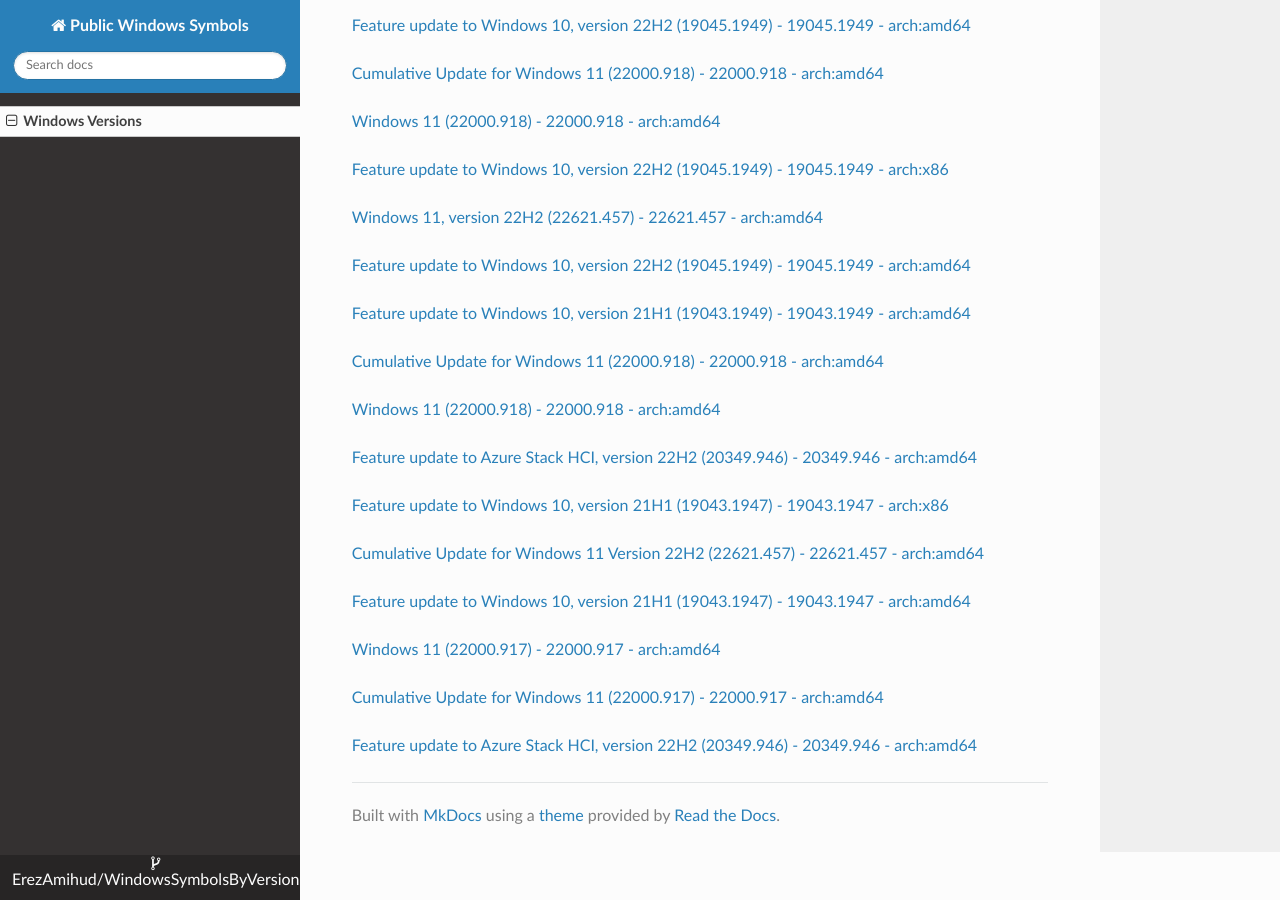
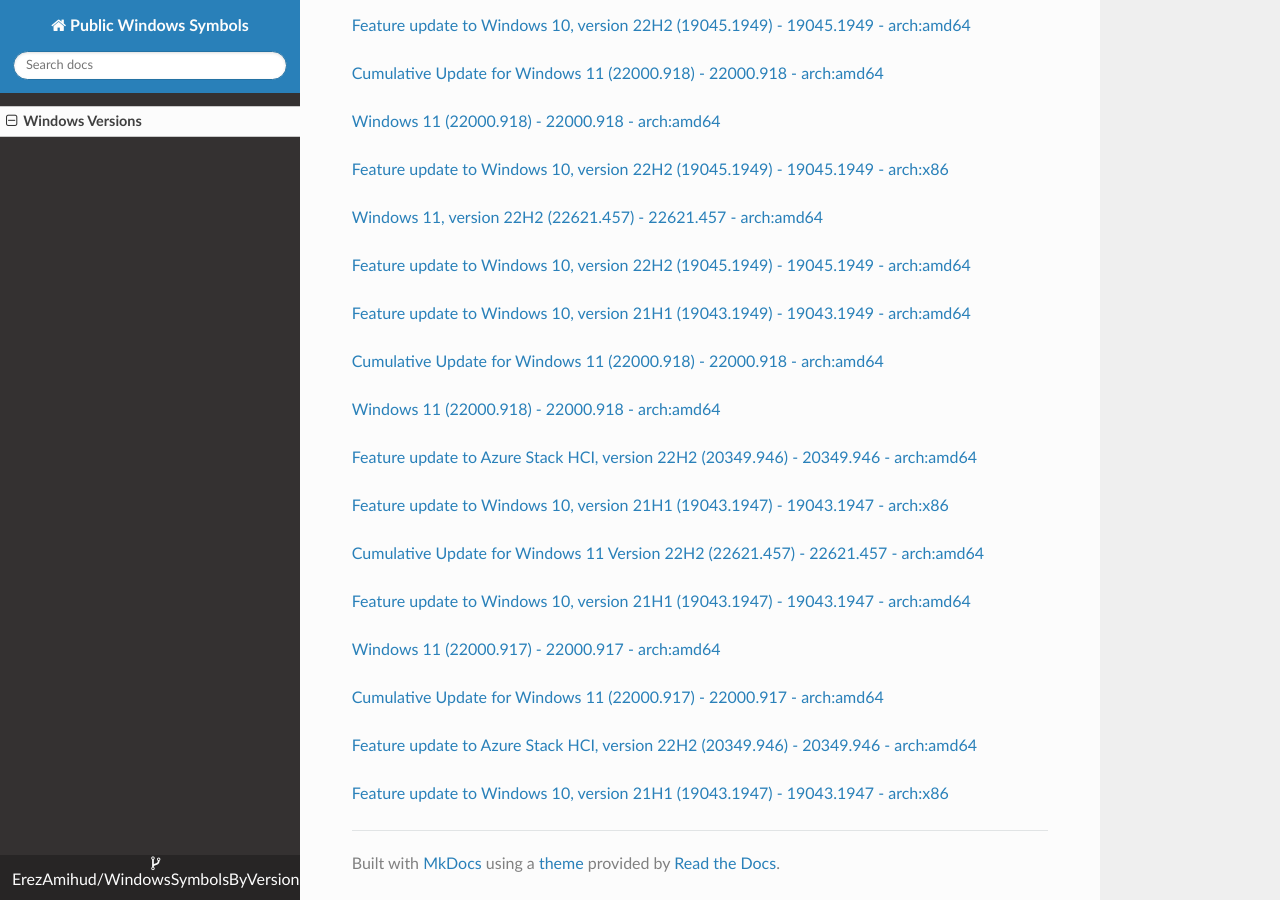
Before and after one commit to ErezAmihud/WindowsSymbolsByVersion, an MkDocs documentation site: the page built from docs/index.md, in a window 1280 px wide and 900 px high, scrolled down 54389 px. Built offline with MkDocs 1.6.1, drawn with Linux system fonts in a browser that asks for light colours; nearby versions of some CDN libraries.

Commit message:
Automated commit, add manifest for eb9c4ff2-1c2c-4a81-b42a-a1825c2c7a2a

```diff
--- a/docs/index.md
+++ b/docs/index.md
@@ -3220,3 +3220,6 @@
 
 
 [Feature update to Azure Stack HCI, version 22H2 (20349.946) - 20349.946 - arch:amd64](https://github.com/ErezAmihud/WindowsSymbolsByVersion/blob/main/manifests/025319ad-e6d9-495f-bdb8-cd8099b99428.manifest)
+
+
+[Feature update to Windows 10, version 21H1 (19043.1947) - 19043.1947 - arch:x86](https://github.com/ErezAmihud/WindowsSymbolsByVersion/blob/main/manifests/eb9c4ff2-1c2c-4a81-b42a-a1825c2c7a2a.manifest)
```
Also changed, not shown: process_builds.json (+1 -1 lines).
